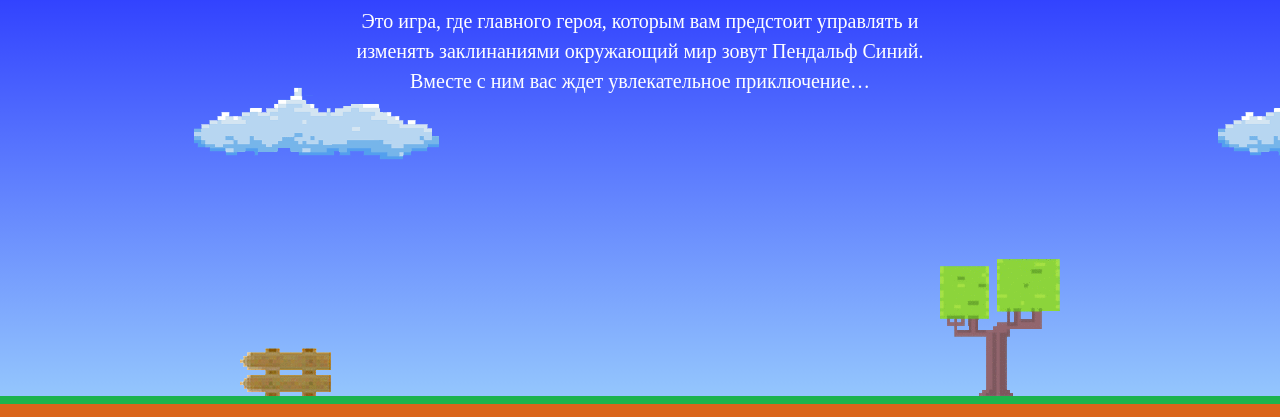
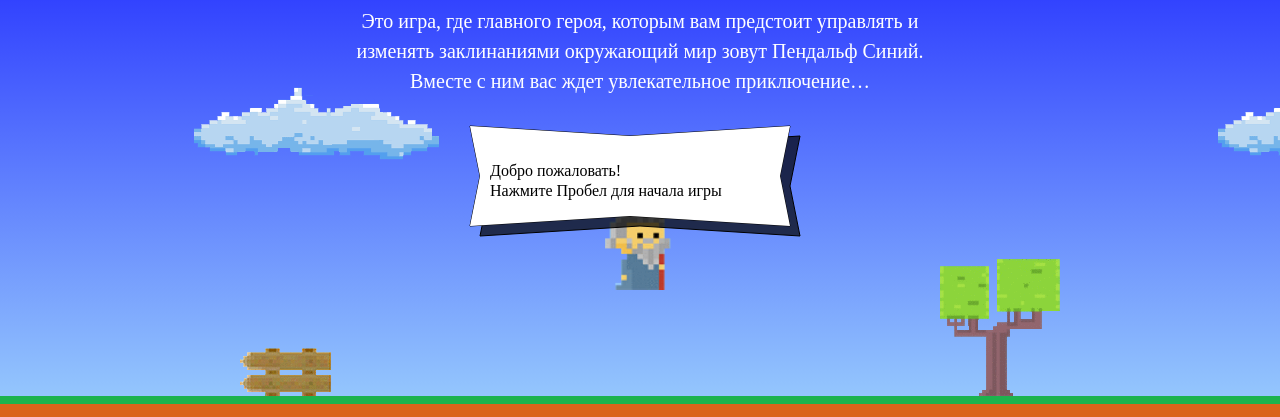
Before and after one commit to ssnikiforov/165513-code-and-magick, a website: page index.html in a window 1280 px wide. Shown: the part 203-620 px from the top of the page. Drawn offline with Linux system fonts and the light colour scheme; a web font is replaced by a local one.

Commit message:
Fix imports

```diff
--- a/index.html
+++ b/index.html
@@ -217,6 +217,7 @@
 <script src="js/setup.js"></script>
 <script src="js/main.js"></script>
 <script src="js/stat.js"></script>
+<script src="js/game.js"></script>
 
 </body>
 </html>
```
